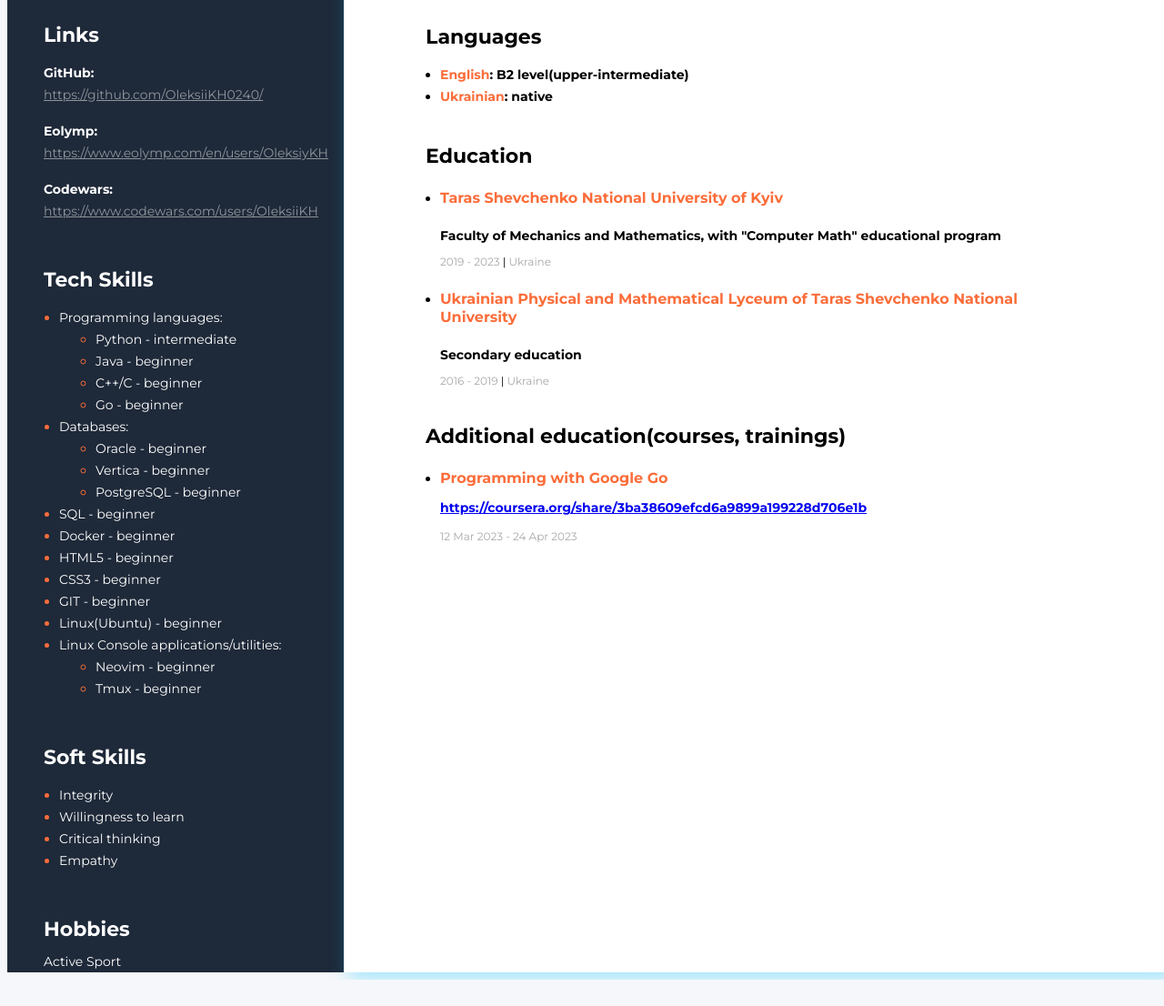
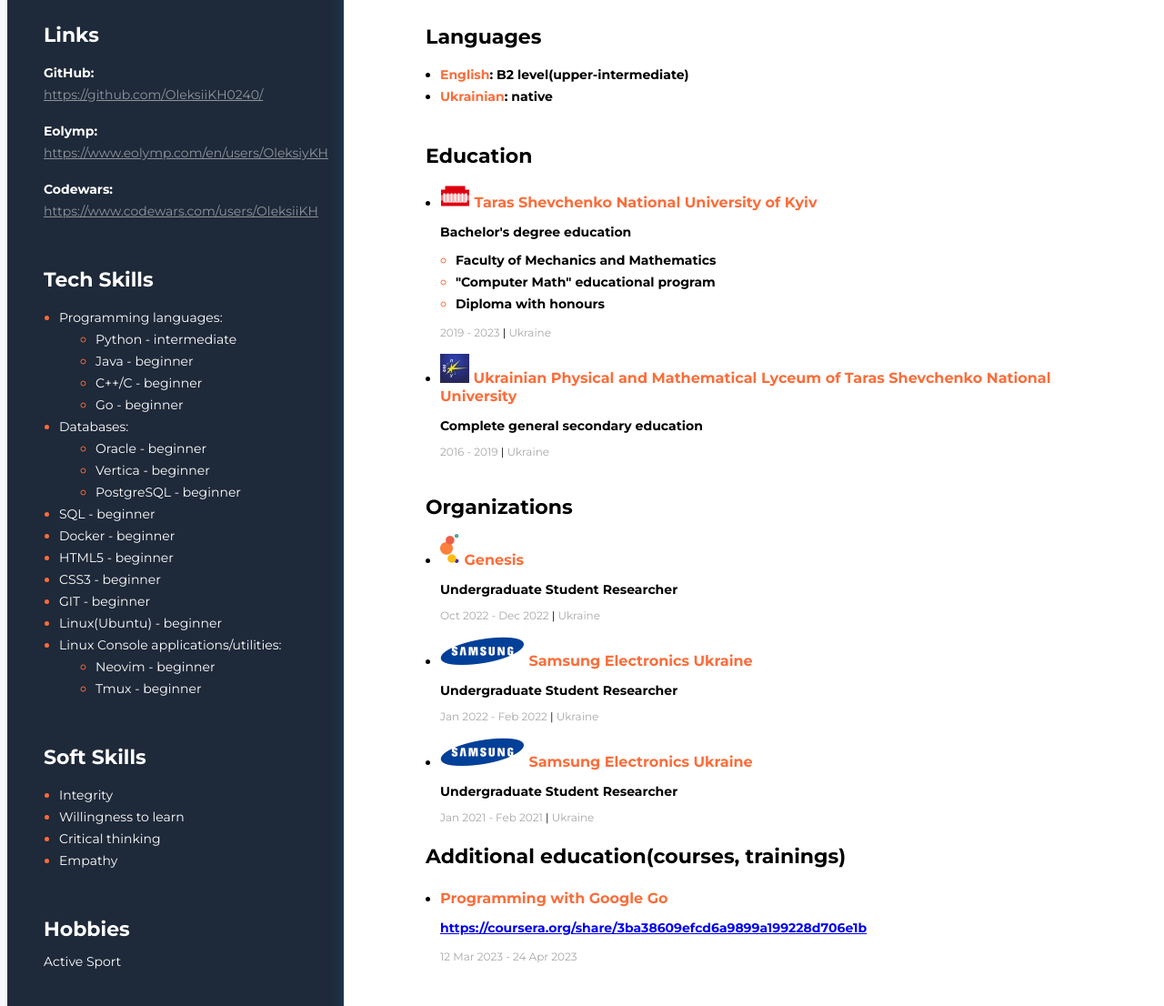
Before and after one commit to OleksiiKH0240/oleksii-khomenko-cv, a plain HTML site: page index.html in a window 1280 px wide. Shown: the part 622-1728 px from the top of the page at 91% size. Before the commit the page ends 1699 px from the top, so only its background shows below. Drawn offline with Linux system fonts and the light colour scheme.

Commit message:
added organizations section, added logos, data updating

```diff
--- a/index.html
+++ b/index.html
@@ -76,6 +76,25 @@
 
                     <!-- projects -->
                     <ol class="projects_list">
+                        <li class="projects_item">
+                            <p class="project_name">Trolleybus park management website</p>
+                            <a href="https://github.com/tantisch/Project-Administration-2023-"
+                                class="project_link">https://github.com/tantisch/Project-Administration-2023-</a>
+                            <p class="technology">Python(
+                                <span class="technologies_list">libraries: flask, flask_login, werkzeug, psycopg2,
+                                    typing </span>)
+                                <br>
+                                <span>venv: pipenv</span>
+                            </p>
+
+                            <p class="technology">Docker, docker-compose</p>
+
+                            <p class="technology">PostgreSQL</p>
+
+                            <p class="period">Apr 2023 - May 2023</p>
+
+                        </li>
+
                         <li class="projects_item">
                             <p class="project_name">Youtube subtitles translator bot(Pet Project)</p>
                             <a href="https://github.com/OleksiiKH0240/youtube_subs_translator"
@@ -202,26 +221,87 @@
                 </ul>
             </div>
 
-            <!-- education  -->
+            <!-- Education  -->
             <div class="education">
                 <h3 class="title">Education</h3>
 
                 <ul class="education_list">
                     <li class="education_item">
                         <div>
-                            <h4 class="place_of_study">Taras Shevchenko National University of Kyiv</h4>
-                            <h5 class="specialization">Faculty of Mechanics and Mathematics, with "Computer Math"
-                                educational program </h5>
+                            <p class="place_of_study">
+                                <img src="img/icons/knu_logo.png" alt="knu_logo">
+                                Taras Shevchenko National University of Kyiv
+                            </p>
+                            <p class="specialization">Bachelor's degree education</p>
+                            <ul class="education_details_list">
+                                <li class="detail_item">
+                                    <span class="detail_text">Faculty of Mechanics and Mathematics</span>
+                                </li>
+
+                                <li class="detail_item">
+                                    <span class="detail_text">"Computer Math" educational program</span>
+                                </li>
+
+                                <li class="detail_item">
+                                    <span class="detail_text">Diploma with honours</span>
+                                </li>
+
+                            </ul>
+
                             <p class="period">2019 - 2023 <span class="line">|</span> Ukraine</p>
                         </div>
                     </li>
 
                     <li class="education_item">
                         <div>
-                            <h4 class="place_of_study">Ukrainian Physical and Mathematical Lyceum of Taras Shevchenko
-                                National University</h4>
-                            <h5 class="specialization">Secondary education</h5>
+                            <p class="place_of_study">
+                                <img src="img/icons/upnl_knu_logo.jpg" alt="knu_logo">
+                                Ukrainian Physical and Mathematical Lyceum of Taras Shevchenko National University
+                            </p>
+                            <p class="specialization">Complete general secondary education</p>
                             <p class="period">2016 - 2019 <span class="line">|</span> Ukraine</p>
+                        </div>
+                    </li>
+                </ul>
+
+            </div>
+
+            <!-- Organizations -->
+            <div class="organizations">
+                <h3 class="title">Organizations</h3>
+
+                <ul class="organization_list">
+                    <li class="organization_item">
+                        <div>
+                            <p class="organization">
+                                <img src="img/icons/genesis_logo.png" alt="genesis_logo">
+                                Genesis
+                            </p>
+                            <p class="role">Undergraduate Student Researcher</p>
+                            <p class="period">Oct 2022 - Dec 2022 <span class="line">|</span> Ukraine</p>
+                        </div>
+                    </li>
+
+                    <li class="organization_item">
+                        <div>
+
+                            <p class="organization">
+                                <img src="img/icons/samsung_logo.png" alt="samsung_logo">
+                                Samsung Electronics Ukraine
+                            </p>
+                            <p class="role">Undergraduate Student Researcher</p>
+                            <p class="period">Jan 2022 - Feb 2022 <span class="line">|</span> Ukraine</p>
+                        </div>
+                    </li>
+
+                    <li class="organization_item">
+                        <div>
+                            <p class="organization">
+                                <img src="img/icons/samsung_logo.png" alt="samsung_logo">
+                                Samsung Electronics Ukraine
+                            </p>
+                            <p class="role">Undergraduate Student Researcher</p>
+                            <p class="period">Jan 2021 - Feb 2021 <span class="line">|</span> Ukraine</p>
                         </div>
                     </li>
                 </ul>
--- a/script.js
+++ b/script.js
@@ -2,7 +2,8 @@ var coll = document.getElementsByClassName("collapsible");
 var i;
 
 for (i = 0; i < coll.length; i++) {
-    coll[i].addEventListener("click", function () {
+    coll[i].addEventListener("click",
+        function () {
             this.classList.toggle("active");
             var content = this.nextElementSibling;
             if (content.style.maxHeight) {
--- a/styles/styles.css
+++ b/styles/styles.css
@@ -1,11 +1,11 @@
 /* whole document */
-body{
+body {
     font-family: 'Montserrat', sans-serif;
     background: #F5F7FA;
 }
 
 /* main block styles */
-.main{
+.main {
     display: flex;
     flex-direction: row-reverse;
     width: 1280px;
@@ -13,14 +13,14 @@ body{
 }
 
 /* main content block styles */
-.main_content{
+.main_content {
     background: #FFFFFF;
     box-shadow: 6px 6px 20px rgba(11, 198, 255, 0.377);
     padding: 105px 90px;
 }
 
 /* main content block titles styles */
-.title{
+.title {
     font-style: normal;
     font-weight: 700;
     font-size: 22px;
@@ -31,11 +31,11 @@ body{
 }
 
 /* about_user block styles */
-.about_user{
+.about_user {
     margin-bottom: 40px;
 }
 
-.about_possition{
+.about_possition {
     font-style: normal;
     font-weight: 700;
     font-size: 14px;
@@ -45,7 +45,7 @@ body{
     margin-bottom: 20px;
 }
 
-.about_name{
+.about_name {
     font-style: normal;
     font-weight: 700;
     font-size: 45px;
@@ -55,7 +55,7 @@ body{
     margin-bottom: 25px;
 }
 
-.about_description{
+.about_description {
     font-style: normal;
     font-weight: 400;
     font-size: 14px;
@@ -65,23 +65,23 @@ body{
     width: 400px;
 }
 
-.description_list{
+.description_list {
     padding: 0%;
     /* margin-left: 0px; */
     list-style-type: lower-roman;
     list-style-position: inside;
 }
 
-.description_item{
+.description_item {
     color: #000000;
 }
 
 /* work block styles */
-.work{
+.work {
     margin-bottom: 40px;
 }
 
-.work_possiton{
+.work_possiton {
     font-style: normal;
     font-weight: 700;
     font-size: 16px;
@@ -91,11 +91,11 @@ body{
     margin-bottom: 10px;
 }
 
-.organization{
+.organization {
     color: #FB6D3A;
 }
 
-.period{
+.period {
     font-style: normal;
     font-weight: 400;
     font-size: 12px;
@@ -105,16 +105,16 @@ body{
     margin-bottom: 10px;
 }
 
-.line{
+.line {
     color: #000000;
 }
 
-.work_list{
+.work_list {
     padding: 0px;
     margin-left: 16px;
 }
 
-.work_list_item{
+.work_list_item {
     font-style: normal;
     font-weight: 400;
     font-size: 14px;
@@ -124,18 +124,19 @@ body{
 }
 
 /* it experience block styles */
-.it_experience{
+.it_experience {
     margin-bottom: 40px;
 }
 
 /* projects block styles */
 
-.projects_list{
+.projects_list {
     padding: 0px;
     margin-left: 16px;
 }
 
-.projects_item, .project_name{
+.projects_item,
+.project_name {
     font-style: normal;
     font-weight: 700;
     font-size: 14px;
@@ -144,12 +145,12 @@ body{
     color: #000000;
 }
 
-.project_name{
+.project_name {
     color: #FB6D3A;
 }
 
 .technologies_list,
-.project_link{
+.project_link {
     font-style: normal;
     font-weight: 400;
     font-size: 14px;
@@ -159,16 +160,16 @@ body{
 }
 
 /* languages block styles */
-.languages{
+.languages {
     margin-bottom: 40px;
 }
 
-.languages_list{
+.languages_list {
     padding: 0px;
     margin-left: 16px;
 }
 
-.languages_item{
+.languages_item {
     font-style: normal;
     font-weight: 700;
     font-size: 14px;
@@ -177,21 +178,21 @@ body{
     color: #000000;
 }
 
-.language{
+.language {
     color: #FB6D3A;
 }
 
 /* education block styles */
-.education{
+.education {
     margin-bottom: 40px;
 }
 
-.education_list{
+.education_list {
     padding: 0px;
     margin-left: 16px;
 }
 
-.education_item{
+.education_item {
     font-style: normal;
     font-weight: 700;
     font-size: 14px;
@@ -200,7 +201,7 @@ body{
     color: #000000;
 }
 
-.place_of_study{
+.place_of_study {
     font-style: normal;
     font-weight: 700;
     font-size: 16px;
@@ -210,7 +211,71 @@ body{
     margin-bottom: 10px;
 }
 
-.specialization{
+.specialization {
+    font-style: normal;
+    font-weight: 700;
+    font-size: 14px;
+    line-height: 17px;
+
+    color: #000000;
+    margin-bottom: 10px;
+}
+
+.education_details_list {
+    color: #fff;
+    padding: 0;
+    margin-left: 17px;
+}
+
+.detail_item {
+    font-style: normal;
+    font-weight: 700;
+    font-size: 14px;
+    line-height: 24px;
+
+    color: #FB6D3A;
+}
+
+.detail_text {
+    font-style: normal;
+    font-weight: 700;
+    font-size: 14px;
+    line-height: 17px;
+
+    color: #000000;
+    margin-bottom: 10px;
+}
+
+/* organizations block styles */
+.organization {
+    margin-bottom: 40px;
+}
+
+.organization_list {
+    padding: 0px;
+    margin-left: 16px;
+}
+
+.organization_item {
+    font-style: normal;
+    font-weight: 700;
+    font-size: 14px;
+    line-height: 24px;
+
+    color: #000000;
+}
+
+.organization {
+    font-style: normal;
+    font-weight: 700;
+    font-size: 16px;
+    line-height: 20px;
+
+    color: #FB6D3A;
+    margin-bottom: 10px;
+}
+
+.role {
     font-style: normal;
     font-weight: 700;
     font-size: 14px;
@@ -221,12 +286,12 @@ body{
 }
 
 /* additional education block styles */
-.additional_education_list{
+.additional_education_list {
     padding: 0px;
     margin-left: 16px;
 }
 
-.additional_education_item{
+.additional_education_item {
     font-style: normal;
     font-weight: 700;
     font-size: 14px;
@@ -235,7 +300,7 @@ body{
     color: #000000;
 }
 
-.additional_education_name{
+.additional_education_name {
     font-style: normal;
     font-weight: 700;
     font-size: 16px;
@@ -246,19 +311,19 @@ body{
 }
 
 /* sidebar block styles */
-.sidebar{
+.sidebar {
     background: #1E2939;
     padding-top: 40px;
     width: 370px;
 }
 
-.user_photo{
+.user_photo {
     width: 370px;
     margin-bottom: 50px;
 
 }
 
-.sidebar_headers{
+.sidebar_headers {
     color: #fff;
     font-style: normal;
     font-weight: 700;
@@ -267,12 +332,19 @@ body{
     margin-bottom: 10px;
 }
 
-.contacts, .links, .tech_skills, .soft_skills, .hobbies{
+.contacts,
+.links,
+.tech_skills,
+.soft_skills,
+.hobbies {
     padding-left: 40px;
     padding-right: 40px;
 }
 
-.contacts, .links, .tech_skills, .soft_skills{
+.contacts,
+.links,
+.tech_skills,
+.soft_skills {
     margin-bottom: 50px;
 }
 
@@ -281,7 +353,8 @@ body{
 } */
 
 /* contact styles */
-.contact_type, .link_type{
+.contact_type,
+.link_type {
     font-style: normal;
     font-weight: 700;
     font-size: 14px;
@@ -292,7 +365,8 @@ body{
     margin-right: 9px;
 }
 
-.contact_link, .link{
+.contact_link,
+.link {
     font-style: normal;
     font-weight: 400;
     font-size: 14px;
@@ -303,13 +377,13 @@ body{
 }
 
 /* tech skills list styles */
-.tech_skills_list{
+.tech_skills_list {
     color: #fff;
     padding: 0;
     margin-left: 17px;
 }
 
-.tech_skills_item{
+.tech_skills_item {
     font-style: normal;
     font-weight: 700;
     font-size: 14px;
@@ -318,7 +392,7 @@ body{
     color: #FB6D3A;
 }
 
-.tech_skills_text{
+.tech_skills_text {
     font-style: normal;
     font-weight: 400;
     font-size: 14px;
@@ -328,13 +402,13 @@ body{
 }
 
 /* soft skills list styles */
-.soft_skills_list{
+.soft_skills_list {
     color: #fff;
     padding: 0;
     margin-left: 17px;
 }
 
-.soft_skills_item{
+.soft_skills_item {
     font-style: normal;
     font-weight: 700;
     font-size: 14px;
@@ -343,7 +417,7 @@ body{
     color: #FB6D3A;
 }
 
-.soft_skills_text{
+.soft_skills_text {
     font-style: normal;
     font-weight: 400;
     font-size: 14px;
@@ -353,7 +427,7 @@ body{
 }
 
 /* hobbies styles */
-.hobbies_text{
+.hobbies_text {
     font-style: normal;
     font-weight: 400;
     font-size: 14px;
@@ -377,7 +451,8 @@ body{
     /* font-size: 15px; */
 }
 
-.active, .collapsible:hover {
+.active,
+.collapsible:hover {
     background-color: #cfcfcf;
 }
 
```
Also changed, not shown: img/icons/genesis_logo.png (added), img/icons/knu_logo.png (added), img/icons/samsung_logo.png (added), img/icons/upnl_knu_logo.jpg (added). Lines whose indentation alone changed are shown as unchanged.
